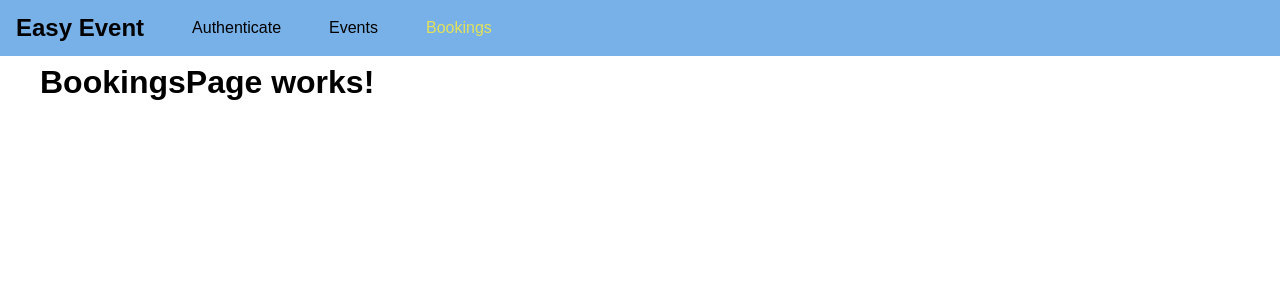
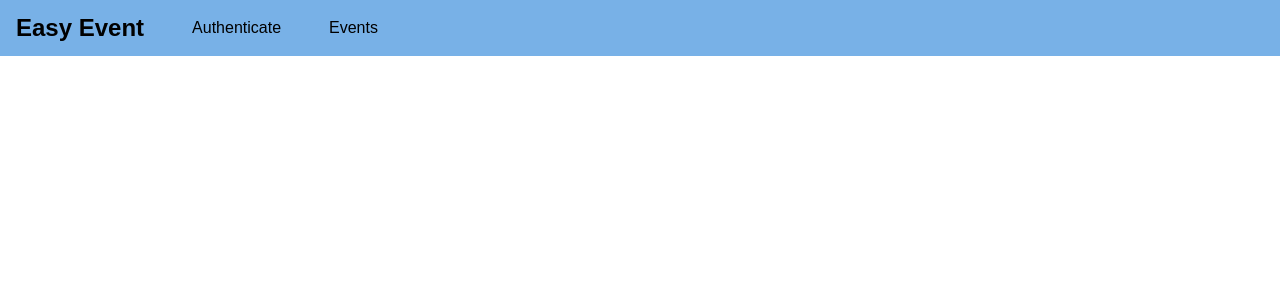
Before and after one commit to harishkonda92/node-graphql, a React (Create React App) app in the folder frontend/: page /bookings in a window 1280 px wide. Shown: the top 300 px of the page. Built offline with nearby package versions, Linux system fonts and the light colour scheme; the HTML template or start-up script is replaced by a standard one.

Commit message:
auth with context sharing between the components

```diff
--- a/frontend/src/App.js
+++ b/frontend/src/App.js
@@ -5,21 +5,41 @@ import AuthPage from './Pages/Auth';
 import BookingsPage from './Pages/Bookings';
 import EventsPage from './Pages/Events';
 import MainNavigation from './Components/navigation/MainNavigation';
+import AuthContext from './Context/auth-context';
 class App extends Component {
+  state = {
+    token: null,
+    userId: null,
+  }
+  login = (token, userId, tokenExpiration) => {
+    this.setState({ token: token, userId: userId })
+  }
+  logout = () => {
+    this.setState({ token: null, userId: null })
+  }
   render() {
     return (
       <div className="App">
         <BrowserRouter>
           <React.Fragment>
-            <MainNavigation />
-            <main className="main-content">
-              <Switch>
-                <Redirect from="/" to="/auth" component={null} exact />
-                <Route path="/auth" component={AuthPage} />
-                <Route path="/events" component={EventsPage} />
-                <Route path="/bookings" component={BookingsPage} />
-              </Switch>
-            </main>
+            <AuthContext.Provider value={{
+              token: this.state.token,
+              userId: this.state.userId,
+              login: this.login,
+              logout: this.logout
+            }}>
+              <MainNavigation />
+              <main className="main-content">
+                <Switch>
+                  {!this.state.token && <Redirect from="/" to="/auth" component={null} exact />}
+                  {this.state.token && <Redirect from="/" to="/events" component={null} exact />}
+                  {this.state.token && <Redirect from="/auth" to="/events" component={null} exact />}
+                  {!this.state.token && <Route path="/auth" component={AuthPage} />}
+                  {this.state.token && <Route path="/events" component={EventsPage} />}
+                  {this.state.token && <Route path="/bookings" component={BookingsPage} />}
+                </Switch>
+              </main>
+            </AuthContext.Provider>
           </React.Fragment>
         </BrowserRouter>
       </div>
--- a/frontend/src/Components/navigation/MainNavigation.js
+++ b/frontend/src/Components/navigation/MainNavigation.js
@@ -1,25 +1,36 @@
 import React from 'react';
 import { NavLink } from 'react-router-dom';
 import './MainNavigation.css'
+import AuthContext from '../../Context/auth-context';
 const mainNavigation = (props) => (
-    <header className="main-navigation">
+    <AuthContext.Consumer>
+        {(context) => {
+            return (<header className="main-navigation">
                 <div className="main-navigation__logo">
                     <h1>Easy Event</h1>
                 </div>
                 <div className="main-navigation__item">
                     <ul>
+                        {!context.token &&
                             <li>
                                 <NavLink to="/auth">Authenticate</NavLink>
                             </li>
+                        }
                         <li>
                             <NavLink to="/events">Events</NavLink>
                         </li>
+                        {
+                            context.token &&
                             <li>
                                 <NavLink to="/bookings">Bookings</NavLink>
                             </li>
+                        }
                     </ul>
                 </div>
-    </header>
+            </header>)
+        }}
+
+    </AuthContext.Consumer>
 );
 
 export default mainNavigation;
--- /dev/null
+++ b/frontend/src/Context/auth-context.js
@@ -0,0 +1,7 @@
+import React from 'react';
+export default React.createContext({
+    token: null,
+    userId: null,
+    login: (token, userId, tokenExpiration) => { },
+    logout: () => { }
+});
--- a/frontend/src/Pages/Auth.js
+++ b/frontend/src/Pages/Auth.js
@@ -1,13 +1,15 @@
 import React, { Component } from 'react';
 import './Auth.css';
+import AuthContext from '../Context/auth-context';
 class AuthPage extends Component {
+    state = {
+        isLogin: true
+    }
+    static contextType = AuthContext;
     constructor(props) {
         super(props);
         this.emailEL = React.createRef();
         this.passwordEL = React.createRef();
-    }
-    state = {
-        isLogin: true
     }
     switchModeHandler = () => {
         this.setState(prevState => {
@@ -59,7 +61,10 @@ class AuthPage extends Component {
                 return res.json();
             })
             .then(resData => {
-                console.log(resData)
+                // console.log(resData)
+                if (resData.data.login.token) {
+                    this.context.login(resData.data.login.token, resData.data.login.userId, resData.data.login.tokenExpiration )
+                }
             })
             .catch(error => {
                 console.log(error)
```
Lines whose indentation alone changed are shown as unchanged.
